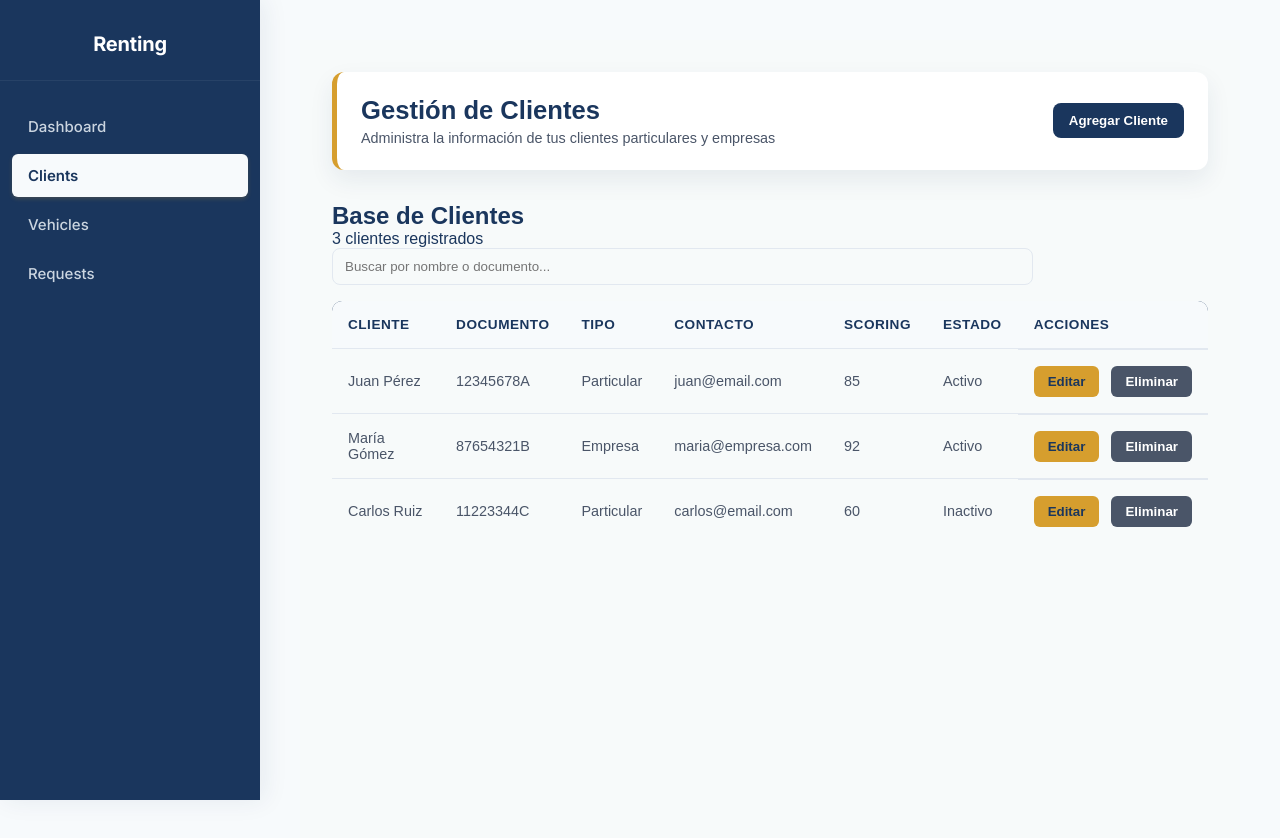
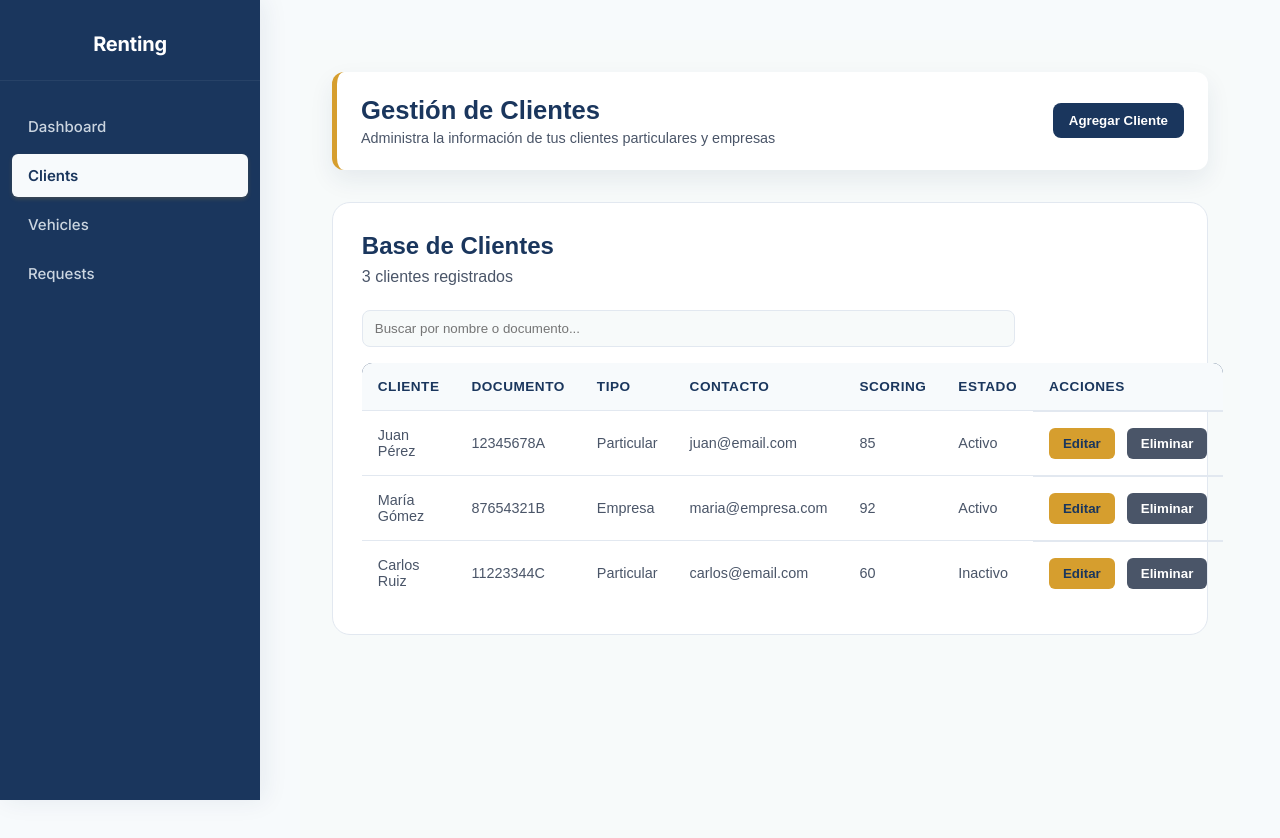
Before and after one commit to juanSofttek18/frontend_proyectoFinal, a React (Vite) app: page /clients in a window 1280 px wide. Shown: the top 838 px of the page. Built offline with nearby package versions, Linux system fonts and the light colour scheme.

Commit message:
Css de GenericCard arreglado y el Detail funciona pero esta incompleta

```diff
--- a/src/App.jsx
+++ b/src/App.jsx
@@ -3,6 +3,7 @@ import SideBar from "./components/SideBar";
 import DashBoard from "./views/Dashboard/DashBoard";
 import ListClient from "./views/Clientes/ListClient";
 import VehicleCatalog from "./views/Vehicles/VehicleCatalog";
+import VehicleDetail from "./views/Vehicles/VehicleDetail";
 import ListRequest from "./views/RequestView/ListRequest";
 import NotFoundView from "./components/NotFoundView";
 import "./App.css";
@@ -20,6 +21,7 @@ function App() {
           <Route path="/requests" element={<ListRequest />} />
           <Route path="/clients" element={<ListClient />} />
           <Route path="/vehicles" element={<VehicleCatalog />} />
+          <Route path="/vehicles/:id" element={<VehicleDetail />} />
           <Route path="*" element={<NotFoundView />} />
         </Routes>
       </main>
--- a/src/components/GenericCard.css
+++ b/src/components/GenericCard.css
@@ -1,4 +1,4 @@
-.card-generica {
+.generic-card {
   background-color: white;
   border: 1px solid #e2e8f0;
   border-radius: 18px;
@@ -7,27 +7,27 @@
   color: #1A365D;
 }
 
-.card-generica-header {
+.generic-card-header {
   margin-bottom: 1.5rem;
 }
 
-.card-generica-header h2 {
+.generic-card-header h2 {
   margin: 0;
   color: #1A365D;
   font-size: 1.5rem;
 }
 
-.card-generica-header p {
+.generic-card-header p {
   margin: 0.5rem 0 0;
   color: #4A5568;
   font-size: 1rem;
 }
 
-.card-generica-content {
+.generic-card-content {
   color: #1A365D;
 }
 
-.card-generica-actions {
+.generic-card-actions {
   display: flex;
   gap: 0.8rem;
   margin-top: 1.5rem;
--- a/src/views/Vehicles/VehicleDetail.jsx
+++ b/src/views/Vehicles/VehicleDetail.jsx
@@ -47,42 +47,42 @@ function VehicleDetail() {
         >
           <div className="vehicle-specs-grid">
             <div className="vehicle-spec-item">
-              <span>Matrícula</span>
+              <span>Matrícula: </span>
               <strong>{vehicle.license_plate}</strong>
             </div>
 
             <div className="vehicle-spec-item">
-              <span>Marca</span>
+              <span>Marca: </span>
               <strong>{vehicle.brand}</strong>
             </div>
 
             <div className="vehicle-spec-item">
-              <span>Modelo</span>
+              <span>Modelo: </span>
               <strong>{vehicle.model}</strong>
             </div>
 
             <div className="vehicle-spec-item">
-              <span>Potencia</span>
+              <span>Potencia: </span>
               <strong>{vehicle.potency} CV</strong>
             </div>
 
             <div className="vehicle-spec-item">
-              <span>Cilindrada</span>
+              <span>Cilindrada: </span>
               <strong>{vehicle.cc} cc</strong>
             </div>
 
             <div className="vehicle-spec-item">
-              <span>Color</span>
+              <span>Color: </span>
               <strong>{vehicle.color}</strong>
             </div>
 
             <div className="vehicle-spec-item">
-              <span>Plazas</span>
+              <span>Plazas: </span>
               <strong>{vehicle.spots}</strong>
             </div>
 
             <div className="vehicle-spec-item">
-              <span>Disponibilidad</span>
+              <span>Disponibilidad: </span>
               <strong>{vehicle.available ? "Sí" : "No"}</strong>
             </div>
           </div>
@@ -94,14 +94,14 @@ function VehicleDetail() {
         >
           <div className="vehicle-price-grid">
             <div className="vehicle-price-card">
-              <span>Precio del vehículo</span>
+              <span>Precio del vehículo </span>
               <strong>{vehicle.price} €</strong>
             </div>
 
             <div className="vehicle-price-card vehicle-price-card-highlight">
-              <span>Cuota mensual base</span>
-              <strong>{vehicle.base_monthly_fee} €</strong>
-              <p>/ mes</p>
+              <span>Cuota mensual base </span>
+              <strong>{vehicle.base_monthly_fee} € </strong>
+              / mes
             </div>
           </div>
         </GenericCard>
@@ -112,17 +112,17 @@ function VehicleDetail() {
         >
           <div className="vehicle-services-grid">
             <div className="vehicle-service-item">
-              <span>IVA incluido</span>
+              <span>IVA incluido </span>
               <strong>Sí</strong>
             </div>
 
             <div className="vehicle-service-item">
-              <span>Mantenimiento</span>
+              <span>Mantenimiento </span>
               <strong>Incluido</strong>
             </div>
 
             <div className="vehicle-service-item">
-              <span>Seguro</span>
+              <span>Seguro </span>
               <strong>Incluido</strong>
             </div>
 
```
